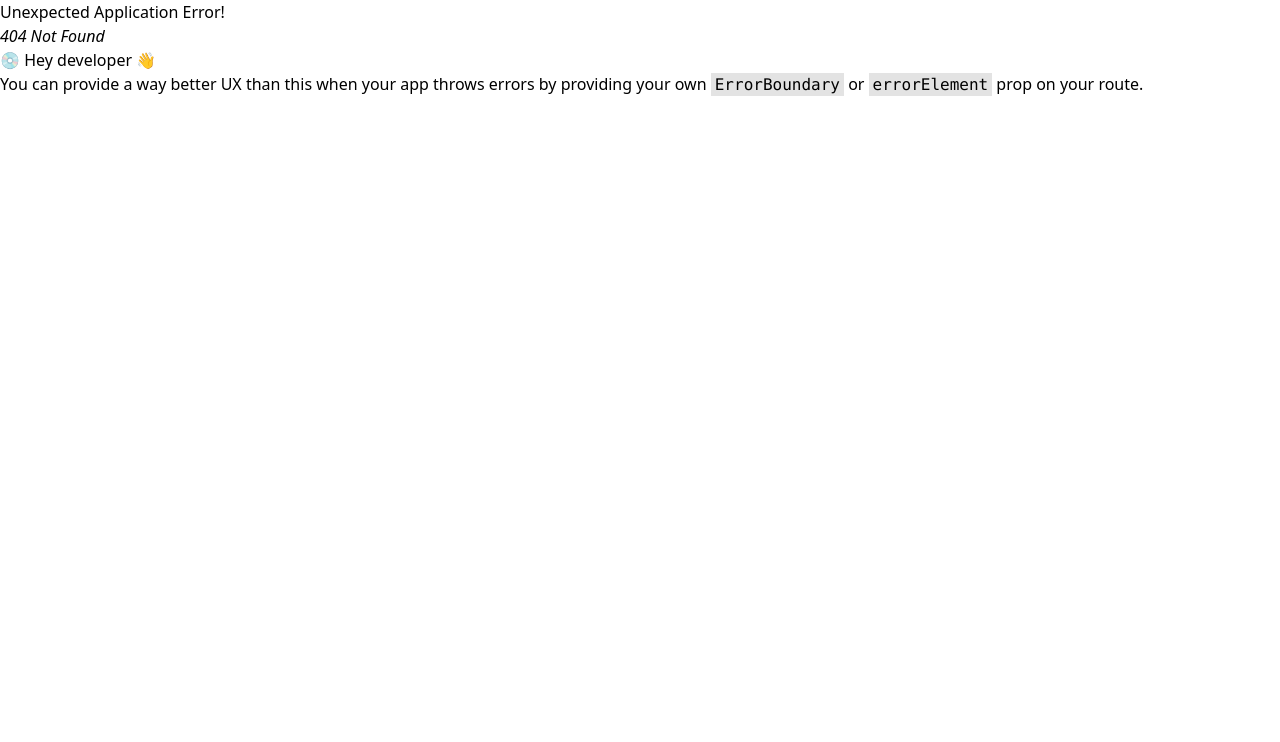
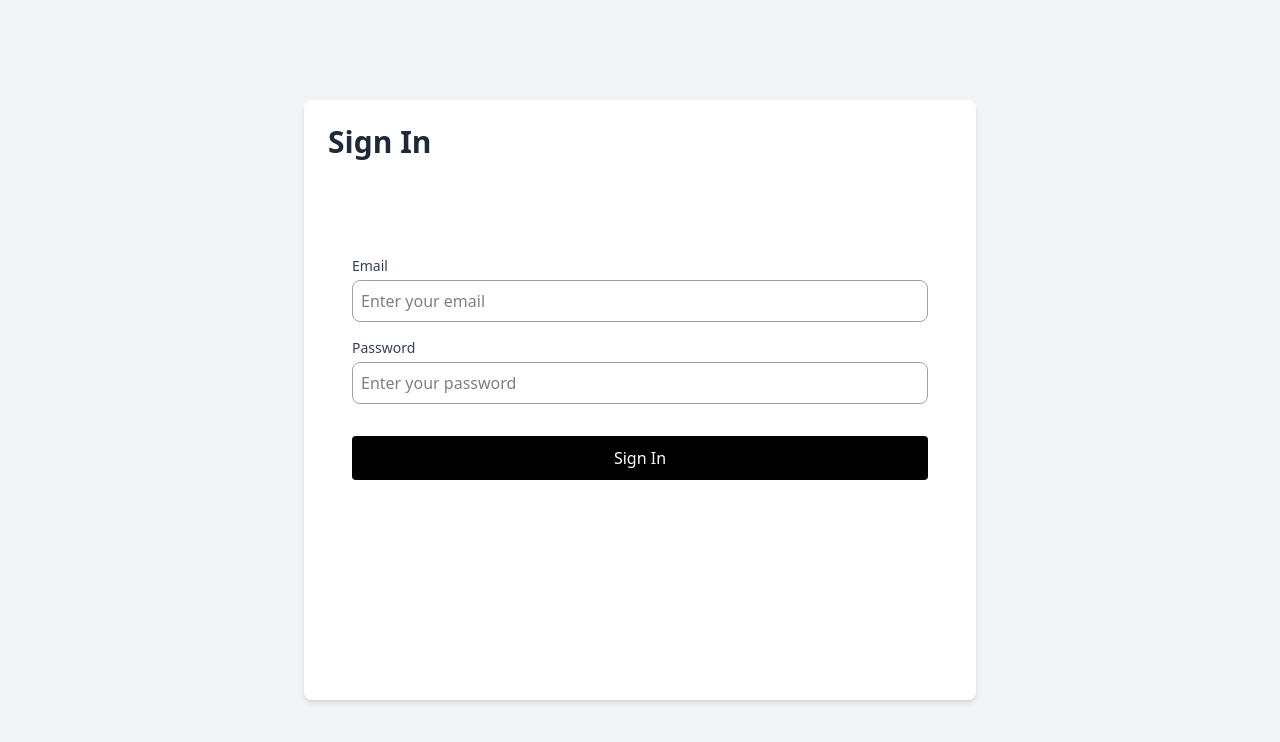
Before and after one commit to chathurasandaruwan/Book-Store-Admin-Panel-React, a React (Vite) app: page /signIn in a window 1280 px wide. Before the commit this address had no page. Shown: the top 742 px of the page. Built offline with nearby package versions, Linux system fonts and the light colour scheme.

Commit message:
create SignInForm.tsx

```diff
--- a/src/App.tsx
+++ b/src/App.tsx
@@ -5,10 +5,12 @@ import {Dashboard} from "./pages/Dashboard.tsx";
 import {Books} from "./pages/Books.tsx";
 import {Users} from "./pages/Users.tsx";
 import {Orders} from "./pages/Orders.tsx";
+import {SignInForm} from "./component/SignInForm.tsx";
 
 function App() {
   const routers = createBrowserRouter([
-    {
+    { path: "/signIn", element: <SignInForm /> },
+      {
       path: "",
       element: <RootLayout/>,
       children: [
--- /dev/null
+++ b/src/component/SignInForm.tsx
@@ -0,0 +1,49 @@
+import React, {useState} from "react";
+import {User} from "../interface/User.ts";
+
+export function SignInForm() {
+    const [signInData, setSignInData] = useState({email: "", password: ""})
+
+    const handleChangeSignIn = (e: React.ChangeEvent<HTMLInputElement | HTMLTextAreaElement>) => {
+        const { name, value } = e.target
+        setSignInData((prevState) => ({
+            ...prevState,
+            [name]: value,
+        }))
+    }
+    const handleSubmitSignIn = (e: React.FormEvent<HTMLFormElement>) => {
+        e.preventDefault()
+        const user:User = {email: signInData.email, password: signInData.password , role: "admin"}
+        // dispatch(loginUser(user));
+        setSignInData({email: "", password: ""})
+    }
+    return (
+        <div className="flex flex-col items-center justify-center min-h-screen bg-gray-100">
+            <div className="p-6 bg-white rounded-lg shadow-md max-w-2xl h-[600px] w-full">
+                <h2 className="mb-6 text-3xl font-bold text-gray-800">Sign In</h2>
+                <form className="space-y-4 p-6 pt-18" onSubmit={handleSubmitSignIn}>
+                    <div>
+                        <label htmlFor="signin-email" className='block text-sm font-medium text-gray-700'>Email</label>
+                        <input id="signin-email" name="email" value={signInData.email} type="email"
+                               placeholder="Enter your email"
+                               className='mt-1 w-full p-2 border border-gray-400 rounded-lg' required
+                               onChange={handleChangeSignIn}/>
+                    </div>
+                    <div>
+                        <label htmlFor="signin-password"
+                               className='block text-sm font-medium text-gray-700'>Password</label>
+                        <input id="signin-password" name="password" value={signInData.password} type="password"
+                               placeholder="Enter your password"
+                               className='mt-1 w-full p-2 border border-gray-400 rounded-lg' required
+                               onChange={handleChangeSignIn}/>
+                    </div>
+                    <button
+                        className="w-full bg-black border-2 border-black text-white rounded px-10 py-2 mt-4 hover:bg-gray-300 hover:text-black hover:cursor-pointer"
+                        type="submit">
+                        Sign In
+                    </button>
+                </form>
+            </div>
+        </div>
+    );
+}
--- a/src/interface/User.ts
+++ b/src/interface/User.ts
@@ -1,8 +1,8 @@
 export interface User {
-    id: string;
-    name: string;
+    id?: string;
+    name?: string;
     email: string;
     password: string;
     role: 'admin' | 'user';
-    status: 'active' | 'inactive';
+    status?: 'active' | 'inactive';
 }
```
